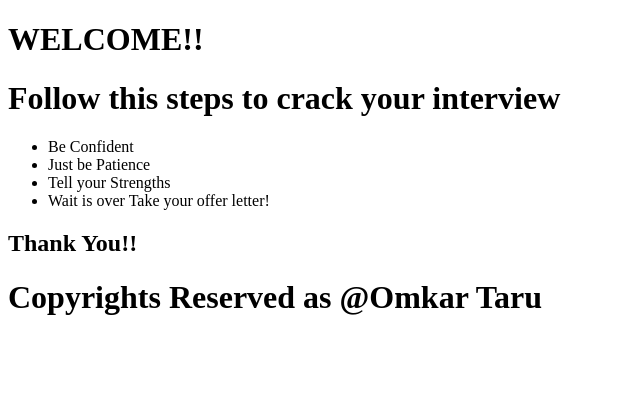
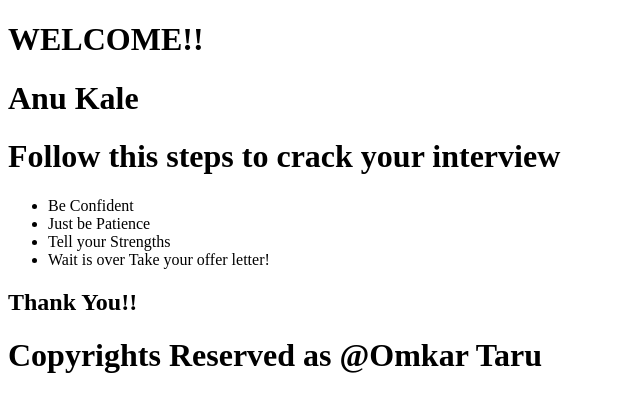
Before and after one commit to omkartaru/CrackIt, a plain HTML site: page index.html in a window 1280 px wide. Shown: the whole page, without its empty margins (0-640 px from the left). Drawn offline with Linux system fonts and the light colour scheme.

Commit message:
anu  added

```diff
--- a/index.html
+++ b/index.html
@@ -10,6 +10,7 @@
 
 <body>
     <h1>WELCOME!!</h1>
+    <h1>Anu Kale</h1>
 <h1>Follow this steps to crack your interview</h1>
 <ul>
     <li>Be Confident</li>
```
